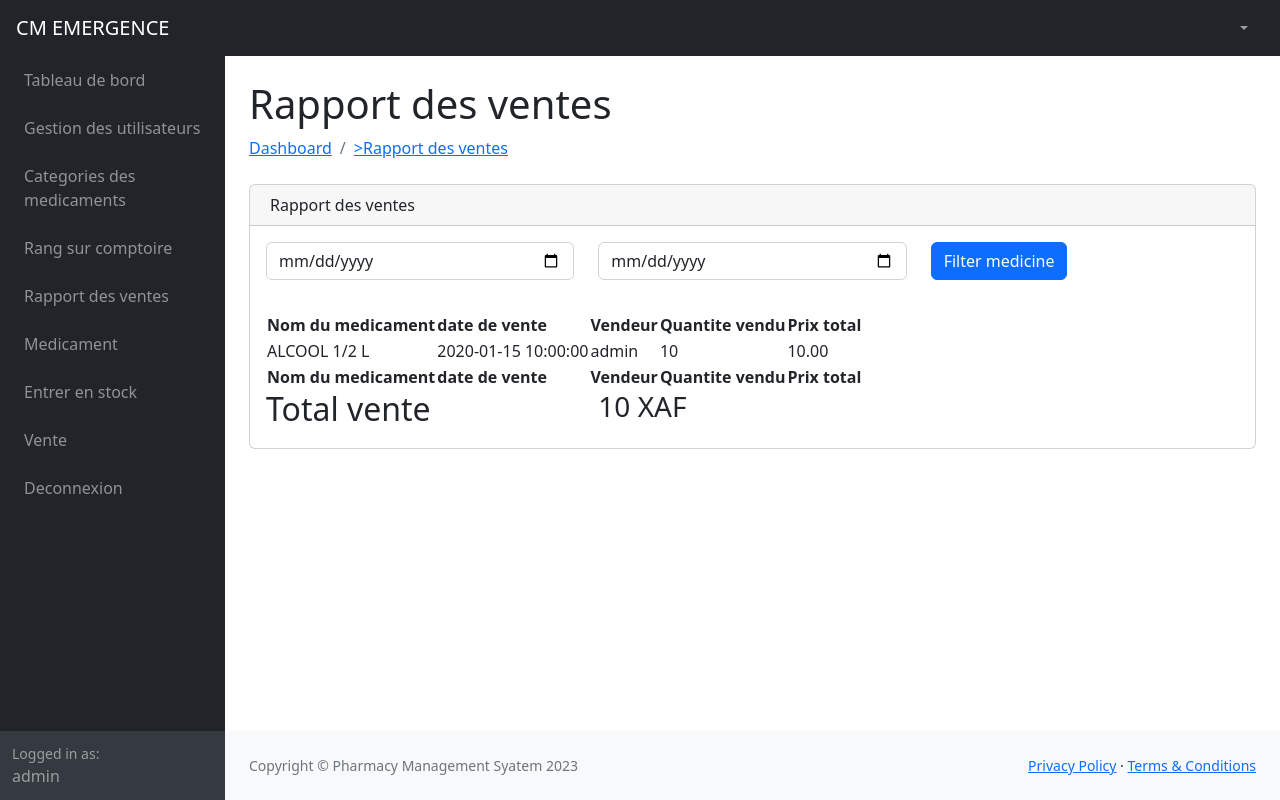
After one commit to Steves1996/emergence_app, a PHP site: page /emergence_app/repport.php in a window 1280 px wide. The commit adds this page. Run offline with PHP 8.4, Linux system fonts and the light colour scheme; a user stored in the database is signed in; data comes from the database, SQL or seed files in the repository; tables that the repository leaves empty hold one stand-in row (values such as "Sample post"); some libraries are stand-ins or nearby versions.

Commit message:
get repport

```diff
--- a/header.php
+++ b/header.php
@@ -67,6 +67,11 @@
                             <a class="nav-link" href="location_rack.php">
                                 <div class="sb-nav-link-icon"><i class="fas fa-search-location"></i></div>
                                 Rang sur comptoire
+                            </a>
+
+                            <a class="nav-link" href="repport.php">
+                                <div class="sb-nav-link-icon"><i class="fas fa-chart"></i></div>
+                                Rapport des ventes
                             </a>
                             <!-- <a class="nav-link" href="company.php">
                                 <div class="sb-nav-link-icon"><i class="fas fa-building"></i></div>
--- /dev/null
+++ b/repport.php
@@ -0,0 +1,137 @@
+<?php
+
+//location_rack.php
+
+include('class/db.php');
+
+$object = new db();
+
+if (!$object->is_login()) {
+    header('location:login.php');
+}
+
+if (!$object->is_master_user()) {
+    header('location:index.php');
+}
+
+$fromDate = $toDate = "";
+$where_date = "";
+
+$object->query = "
+            SELECT mm.medicine_name, oim.medicine_quantity, oim.medicine_price, om.order_added_on, um.user_name
+            FROM `order_item_msbs` oim
+            JOIN medicine_msbs mm
+            on oim.medicine_id = mm.medicine_id
+            JOIN order_msbs om
+            ON oim.order_id = om.order_id
+            JOIN user_msbs um
+            ON om.order_created_by = um.user_id
+";
+
+$result = $object->get_result();
+include('header.php');
+
+?>
+
+
+<div class="container-fluid px-4">
+    <h1 class="mt-4">Rapport des ventes</h1>
+
+
+            <ol class="breadcrumb mb-4">
+                <li class="breadcrumb-item"><a href="index.php">Dashboard</a></li>
+                <li class="breadcrumb-item"><a href="category.php">>Rapport des ventes</a></li>
+            </ol>
+
+
+        <div class="card mb-4">
+            <div class="card-header">
+                <div class="row">
+                    <div class="col col-md-6">
+                        <i class="fas fa-table me-1"></i> Rapport des ventes
+                    </div>
+                </div>
+            </div>
+            <form class="card-body" method="POST">
+                <div class="row">
+                    <div class="col-md-4">
+                        <input type="date" name="from_date" id="from_date" class="form-control" placeholder="Form Date" value="<?php echo $fromDate ?>">
+                    </div>
+                    <div class="col-md-4">
+                        <input type="date" name="to_date" id="to_date" class="form-control" placeholder="Form Date" value="<?php echo $toDate ?>">
+                    </div>
+                    <div class="col-md-4">
+                        <button type="submit" name="submit" class="btn btn-primary">Filter medicine</button>
+                    </div>
+                </div>
+            </form>
+            <div class="card-body">
+                <table id="datatablesSimple">
+                    <thead>
+                        <tr>
+                            <th>Nom du medicament</th>
+                            <th>date de vente</th>
+                            <th>Vendeur</th>
+                            <th>Quantite vendu</th>
+                            <th>Prix total</th>
+                        </tr>
+                    </thead>
+                    <tfoot>
+                        <tr>
+                        <th>Nom du medicament</th>
+                            <th>date de vente</th>
+                            <th>Vendeur</th>
+                            <th>Quantite vendu</th>
+                            <th>Prix total</th>
+                        </tr>
+                    </tfoot>
+                    <tbody>
+                    <?php
+                    $TotalAmount = 0;
+                        foreach ($result as $row) {
+                            $TotalAmount += $row["medicine_price"];
+                            echo '
+                                            <tr>
+                                                <td>' . $row["medicine_name"] . '</td>
+                                                <td>' . $row["order_added_on"] . '</td>
+                                                <td>' . $row["user_name"] . '</td>
+                                                <td>' . $row["medicine_quantity"] . '</td>
+                                                <td>' . $row["medicine_price"] . '</td>
+                                            </tr>
+                                            ';
+                        }
+                        ?>
+                    </tbody>
+                </table>
+
+                <div class="row">
+                    <div class="col-md-4">
+                        <h2 class="control-label accordion-header">Total vente</h2>
+                    </div>
+                    <div class="col-md-4">
+                        <h3 class="control-label accordion-body"> <?php
+                         echo $TotalAmount;
+                        ?> XAF</h3>
+                    </div>
+                </div>
+            </div>
+        </div>
+        <script>
+            function delete_data(code, status) {
+                var new_status = 'Enable';
+                if (status == 'Enable') {
+                    new_status = 'Disable';
+                }
+                if (confirm("Are you sure you want to " + new_status + " this Medicine?")) {
+                    window.location.href = "medicine.php?action=delete&code=" + code + "&status=" + new_status + "";
+                }
+            }
+        </script>
+
+</div>
+
+<?php
+
+include('footer.php');
+
+?>
```
